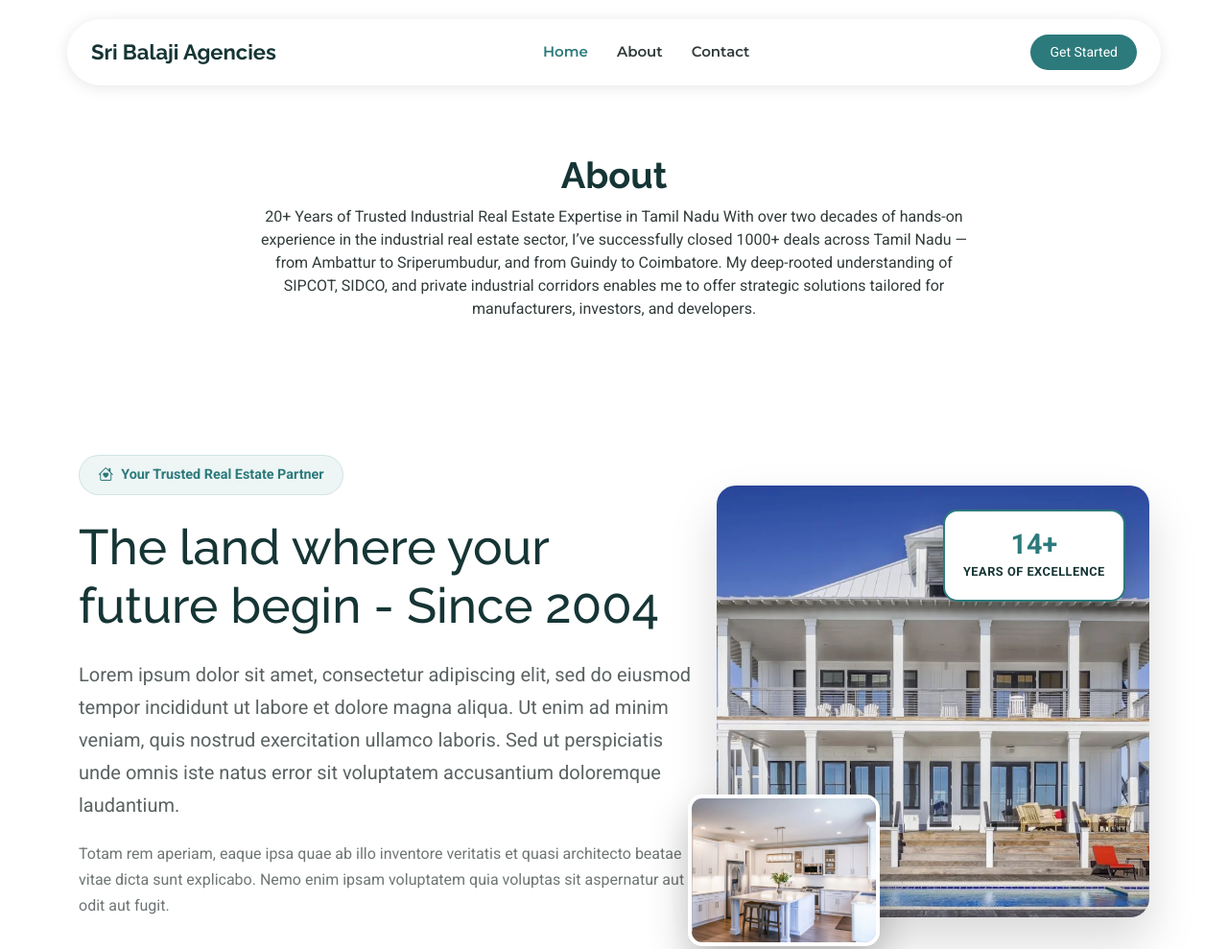
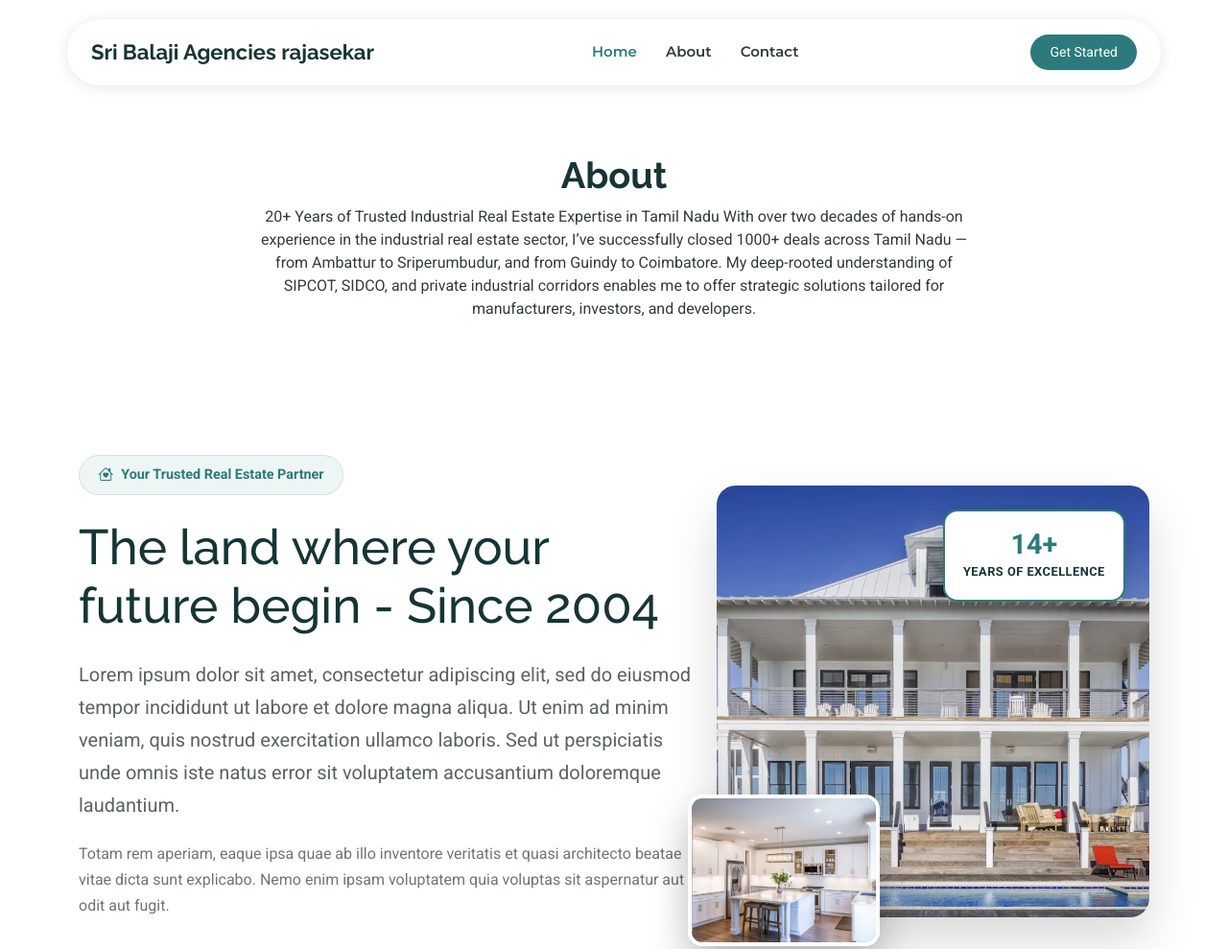
Before and after one commit to sathish0721/sribalajiagencies, a plain HTML site: page about.html in a window 1280 px wide. Shown: the top 989 px of the page at 96% size. Drawn offline with Linux system fonts and the light colour scheme.

Commit message:
test commit

```diff
--- a/about.html
+++ b/about.html
@@ -45,7 +45,7 @@
       <a href="index.html" class="logo d-flex align-items-center me-auto me-xl-0">
         <!-- Uncomment the line below if you also wish to use an image logo -->
         <!-- <img src="assets/img/logo.webp" alt=""> -->
-        <h1 class="sitename">Sri Balaji Agencies</h1>
+        <h1 class="sitename">Sri Balaji Agencies rajasekar</h1>
       </a>
 
       <nav id="navmenu" class="navmenu">
```
